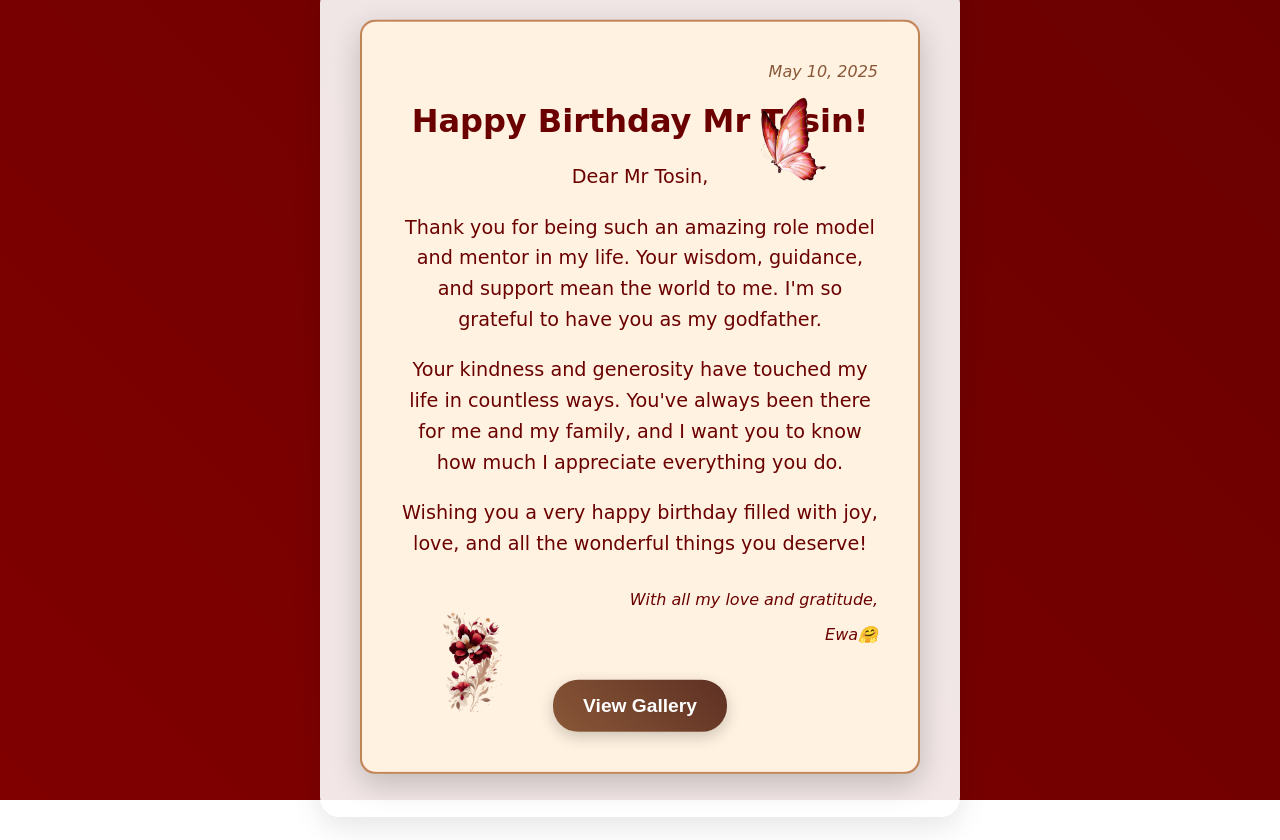
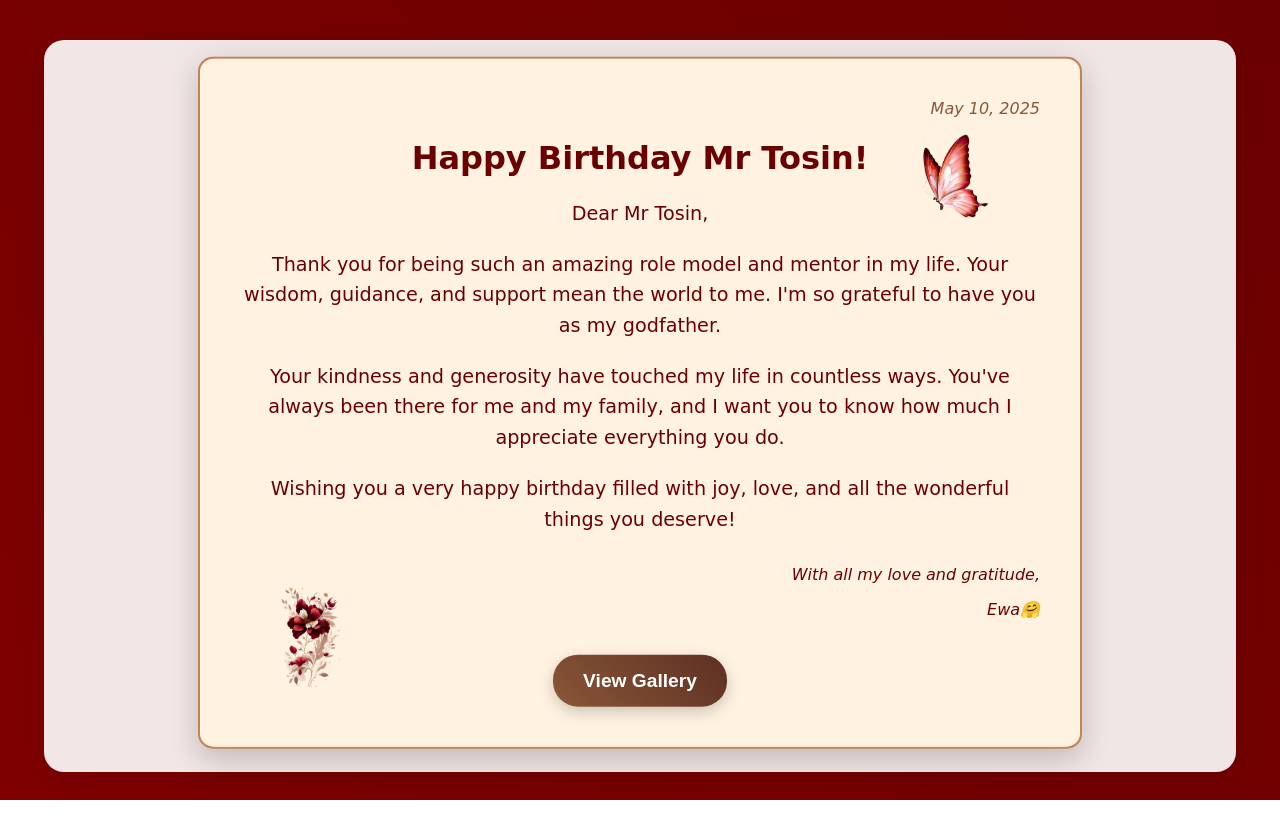
Before and after one commit to ewa-edun/mrtosin-bday, a plain HTML site: page index.html in a window 1280 px wide. Both pictures are taken after a click on the button "Let's Celebrate!". Before the commit the page ends 800 px from the top, so only its background shows below. Drawn offline with Linux system fonts and the light colour scheme; a web font is replaced by a local one.

Commit message:
scroll issues checked

```diff
--- a/style.css
+++ b/style.css
@@ -543,6 +543,40 @@ body {
     }
 }
 
+.page {
+    position: absolute;
+    min-height: 100vh;
+    height: auto;
+}
+
+.page .animated-background {
+    position: fixed;
+    min-height: 100vh;
+}
+
+.main-page {
+    overflow-y: auto;
+    padding: 20px 0;
+    min-height: 100vh;
+    height: auto;
+    display: flex;
+    align-items: flex-start;
+    justify-content: center;
+    position: absolute; /* Change from fixed to absolute */
+}
+
+.main-page .letter-container {
+    position: relative;
+    top: auto;
+    left: auto;
+    transform: none;
+    padding: 20px;
+    width: 90%;
+    max-width: none;
+    margin: 20px auto;
+    height: auto;
+}
+
 /* Buttons */
 .animated-button {
     padding: 15px 30px;
```
